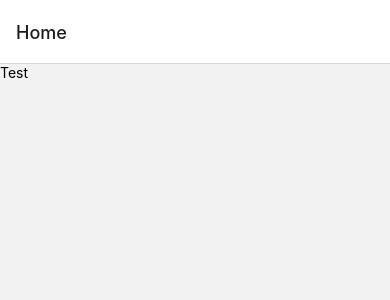
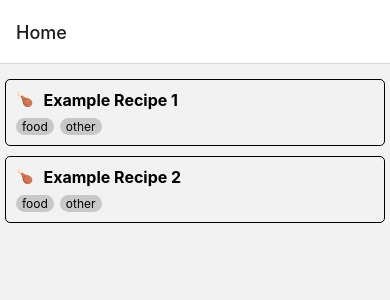
Before and after one commit to QKharma/PeepoEat, a React Native app: screen /Home in a window 390 px wide. Shown: the top 300 px of the page. Built offline with nearby package versions, Linux system fonts and the light colour scheme.

Commit message:
:construction: Add recipe card component

```diff
--- /dev/null
+++ b/src/components/RecipeCard.tsx
@@ -0,0 +1,44 @@
+import React from 'react';
+import { View, StyleSheet, Text } from 'react-native';
+import Tag from './Tag';
+import TagList from './TagList';
+
+interface CardProps {
+  title: string;
+}
+
+const RecipeCard = (props: CardProps) => {
+  return (
+    <View style={styles.card}>
+      <View style={styles.cardHeader}>
+        <Text style={styles.icon}>🍗</Text>
+        <Text style={styles.title}>{props.title}</Text>
+      </View>
+      <TagList data={['food', 'other']}/>
+    </View>
+  );
+}
+
+const styles = StyleSheet.create({
+  card: {
+    flexDirection: 'column',
+    marginTop: 10,
+    padding: 10,
+    borderWidth: 1,
+    borderRadius: 5,
+    borderColor: 'rgb(0,0,0)'
+  },
+  cardHeader: {
+    flexDirection: 'row',
+    marginBottom: 8,
+  },
+  icon: {
+    marginRight: 10,
+  },
+  title: {
+    fontWeight: 'bold',
+    fontSize: 16,
+  }
+})
+
+export default RecipeCard;
--- /dev/null
+++ b/src/components/Tag.tsx
@@ -0,0 +1,28 @@
+import React from 'react';
+import { View, StyleSheet, Text } from 'react-native';
+
+interface TagProps {
+  content: string;
+}
+
+const Tag = (props: TagProps) => {
+  return (
+    <View style={styles.tag}>
+      <Text style={styles.content}>{props.content}</Text>
+    </View>
+  );
+}
+
+const styles = StyleSheet.create({
+  tag: {
+    paddingHorizontal: 5,
+    backgroundColor: 'rgb(200,200,200)',
+    borderRadius: 10,
+  },
+  content: {
+    fontSize: 12,
+    padding: 1,
+  }
+})
+
+export default Tag;
--- /dev/null
+++ b/src/components/TagList.tsx
@@ -0,0 +1,35 @@
+import React from 'react';
+import { Text, FlatList, StyleSheet, View } from 'react-native';
+import Tag from './Tag';
+
+interface TagListProps {
+  data: string[];
+}
+
+const TagList = (props: TagListProps) => {
+
+  const renderItem = ({item}: {item: string}) => (
+    <View style={styles.tag}>
+      <Tag content={item}/>
+    </View>
+  );
+
+  return (
+    <View>
+      <FlatList
+        horizontal={true}
+        data={props.data}
+        renderItem={renderItem}
+        keyExtractor={(item) => item}
+      />
+    </View>
+  )
+}
+
+const styles = StyleSheet.create({
+  tag: {
+    marginRight: 6,
+  }
+})
+
+export default TagList;
--- a/src/screens/RecipeOverview.tsx
+++ b/src/screens/RecipeOverview.tsx
@@ -1,16 +1,20 @@
 import React from 'react';
 import { StyleSheet, View, Text } from 'react-native';
+import RecipeCard from '../components/RecipeCard';
 
 const RecipeOverview = () => {
   return (
-    <View>
-      <Text>Test</Text>
+    <View style={styles.overview}>
+      <RecipeCard title={'Example Recipe 1'}/>
+      <RecipeCard title={'Example Recipe 2'}/>
     </View>
   );
 }
 
 const styles = StyleSheet.create({
-
+  overview: {
+    padding: 5,
+  },
 });
 
 export default RecipeOverview;
```
